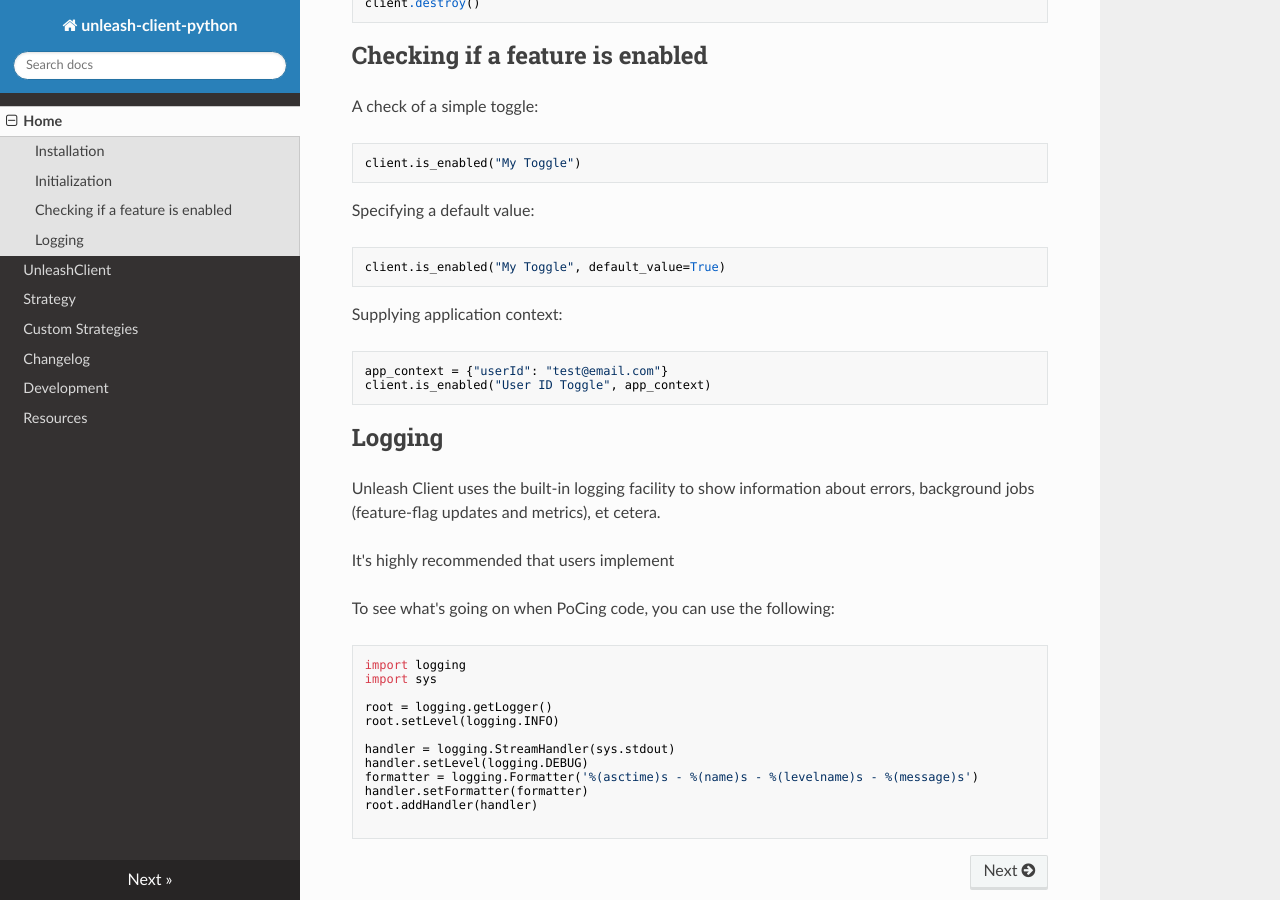
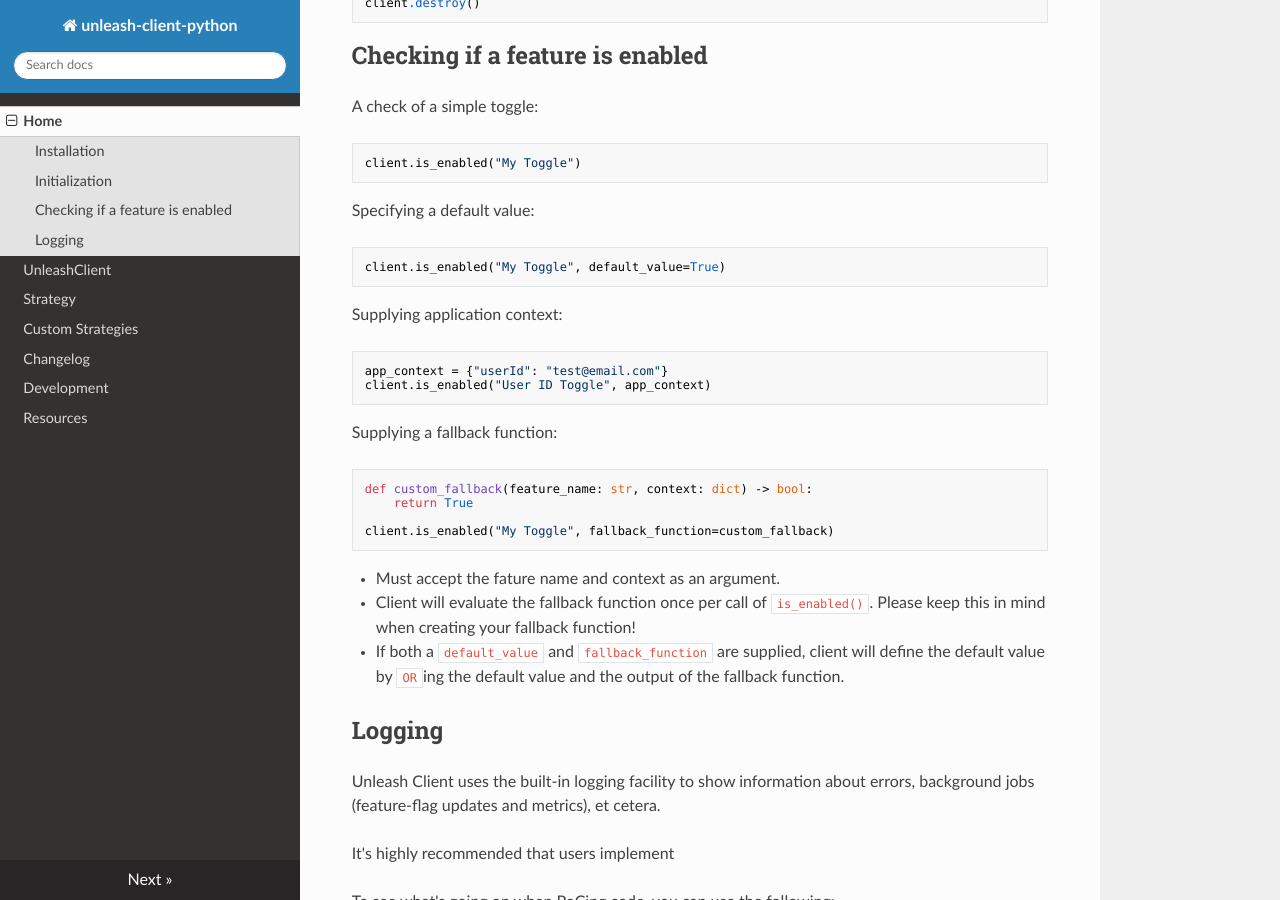
Before and after one commit to Unleash/unleash-client-python, an MkDocs documentation site: the page built from docs/index.md, in a window 1280 px wide and 900 px high, scrolled down 597 px. Built offline with MkDocs 1.6.1, drawn with Linux system fonts in a browser that asks for light colours; nearby versions of some CDN libraries.

Commit message:
Update documenation for fallback function feature.

````diff
--- a/docs/index.md
+++ b/docs/index.md
@@ -26,20 +26,32 @@
 ## Checking if a feature is enabled
 
 A check of a simple toggle:
-```
+```Python
 client.is_enabled("My Toggle")
 ```
 
 Specifying a default value:
-```
+```Python
 client.is_enabled("My Toggle", default_value=True)
 ```
 
 Supplying application context:
-```
+```Python
 app_context = {"userId": "test@email.com"}
 client.is_enabled("User ID Toggle", app_context)
 ```
+
+Supplying a fallback function:
+```Python
+def custom_fallback(feature_name: str, context: dict) -> bool:
+    return True
+
+client.is_enabled("My Toggle", fallback_function=custom_fallback)
+```
+
+- Must accept the fature name and context as an argument.
+- Client will evaluate the fallback function once per call of `is_enabled()`.  Please keep this in mind when creating your fallback function!
+- If both a `default_value` and `fallback_function` are supplied, client will define the default value by `OR`ing the default value and the output of the fallback function.
 
 ## Logging
 
````
Also changed, not shown: README.md (+15 -3 lines), docs/changelog.md (+5 -0 lines), docs/strategy.md (+1 -1 lines).
